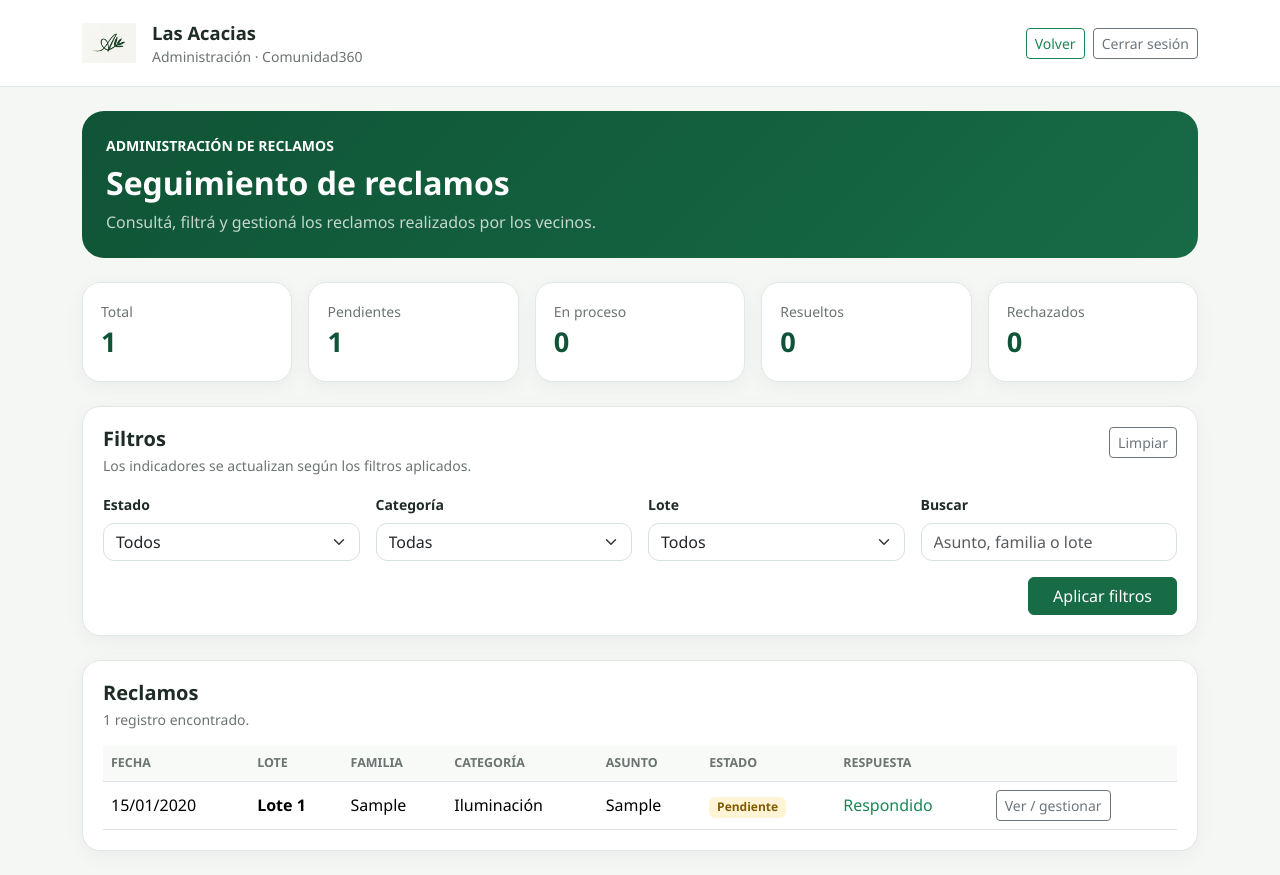
After one commit to rodrigocesantiago-arg/LasAcaciasHudson, a Django app: page /administracion/reclamos/ in a window 1280 px wide. The commit adds this page. Run offline with Django 5.2, Linux system fonts and the light colour scheme; a user stored in the database is signed in; tables that the repository leaves empty hold one stand-in row (values such as "Sample post").

Commit message:
Agregar gestion de reclamos en administracion

```diff
--- /dev/null
+++ b/backend/core/administracion_reclamos_views.py
@@ -0,0 +1,99 @@
+from django.contrib import messages
+from django.db.models import Q
+from django.shortcuts import get_object_or_404, redirect, render
+
+from .administracion_views import superuser_required
+from .models import Lote, Reclamo
+
+
+@superuser_required
+def administracion_reclamos(request):
+    estado = request.GET.get("estado", "").strip()
+    categoria = request.GET.get("categoria", "").strip()
+    lote_id = request.GET.get("lote", "").strip()
+    q = request.GET.get("q", "").strip()
+
+    reclamos = Reclamo.objects.select_related("lote").all()
+
+    if estado in dict(Reclamo.ESTADOS):
+        reclamos = reclamos.filter(estado=estado)
+    else:
+        estado = ""
+
+    if categoria in dict(Reclamo.CATEGORIAS):
+        reclamos = reclamos.filter(categoria=categoria)
+    else:
+        categoria = ""
+
+    if lote_id.isdigit():
+        reclamos = reclamos.filter(lote_id=int(lote_id))
+    else:
+        lote_id = ""
+
+    if q:
+        filtro = (
+            Q(asunto__icontains=q)
+            | Q(descripcion__icontains=q)
+            | Q(respuesta_administracion__icontains=q)
+            | Q(lote__apellido_familia__icontains=q)
+        )
+        if q.isdigit():
+            filtro |= Q(lote__numero=int(q))
+        reclamos = reclamos.filter(filtro)
+
+    reclamos = reclamos.order_by("-fecha_creacion")
+
+    return render(
+        request,
+        "core/administracion_reclamos.html",
+        {
+            "reclamos": reclamos,
+            "lotes": Lote.objects.filter(activo=True).order_by("numero"),
+            "estados": Reclamo.ESTADOS,
+            "categorias": Reclamo.CATEGORIAS,
+            "filtros": {
+                "estado": estado,
+                "categoria": categoria,
+                "lote": int(lote_id) if lote_id else "",
+                "q": q,
+            },
+            "total": reclamos.count(),
+            "pendientes": reclamos.filter(estado="pendiente").count(),
+            "en_proceso": reclamos.filter(estado="en_proceso").count(),
+            "resueltos": reclamos.filter(estado="resuelto").count(),
+            "rechazados": reclamos.filter(estado="rechazado").count(),
+        },
+    )
+
+
+@superuser_required
+def administracion_reclamo_detalle(request, reclamo_id):
+    reclamo = get_object_or_404(
+        Reclamo.objects.select_related("lote"),
+        pk=reclamo_id,
+    )
+
+    if request.method == "POST":
+        estado = request.POST.get("estado", "").strip()
+        respuesta = request.POST.get("respuesta_administracion", "").strip()
+
+        if estado not in dict(Reclamo.ESTADOS):
+            messages.error(request, "El estado seleccionado no es válido.")
+        else:
+            reclamo.estado = estado
+            reclamo.respuesta_administracion = respuesta
+            reclamo.save()
+            messages.success(request, "Reclamo actualizado correctamente.")
+            return redirect(
+                "administracion_reclamo_detalle",
+                reclamo_id=reclamo.id,
+            )
+
+    return render(
+        request,
+        "core/administracion_reclamo_detalle.html",
+        {
+            "reclamo": reclamo,
+            "estados": Reclamo.ESTADOS,
+        },
+    )
--- a/backend/core/templates/core/administracion_dashboard.html
+++ b/backend/core/templates/core/administracion_dashboard.html
@@ -37,7 +37,7 @@ body{background:var(--bg);color:var(--tx);font-family:"Segoe UI",Arial,sans-seri
 <h2 class="h5 fw-bold mb-3">Gestión</h2><div class="row g-3 mb-4">
 <div class="col-md-6 col-xl-3"><a class="action" href="/admin/core/lote/"><div class="icon">🏠</div><div class="at">Lotes y familias</div><div class="muted small mt-1">Datos de lotes e integrantes.</div></a></div>
 <div class="col-md-6 col-xl-3"><a class="action" href="/admin/core/solicitudmodificacionfamilia/"><div class="icon">👨‍👩‍👧‍👦</div><div class="at">Solicitudes familiares</div><div class="muted small mt-1">Altas, bajas y modificaciones.</div></a></div>
-<div class="col-md-6 col-xl-3"><a class="action" href="/admin/core/reclamo/"><div class="icon">📝</div><div class="at">Reclamos</div><div class="muted small mt-1">Seguimiento y respuestas.</div></a></div>
+<div class="col-md-6 col-xl-3"><a class="action" href="{% url 'administracion_reclamos' %}"><div class="icon">📝</div><div class="at">Reclamos</div><div class="muted small mt-1">Seguimiento y respuestas.</div></a></div>
 <div class="col-md-6 col-xl-3"><a class="action" href="{% url 'administracion_sum_historial' %}"><div class="icon">📅</div><div class="at">SUM</div><div class="muted small mt-1">Histórico, filtros y seguimiento de reservas.</div></a></div>
 <div class="col-md-6 col-xl-3"><a class="action" href="/admin/core/encomienda/"><div class="icon">📦</div><div class="at">Encomiendas</div><div class="muted small mt-1">Recepción y entregas.</div></a></div>
 <div class="col-md-6 col-xl-3"><a class="action" href="/admin/core/noticia/"><div class="icon">📰</div><div class="at">Noticias</div><div class="muted small mt-1">Publicaciones para vecinos.</div></a></div>
--- /dev/null
+++ b/backend/core/templates/core/administracion_reclamos.html
@@ -0,0 +1,51 @@
+{% load static %}
+<!DOCTYPE html>
+<html lang="es">
+<head>
+<meta charset="UTF-8">
+<meta name="viewport" content="width=device-width, initial-scale=1">
+<title>Reclamos | Administración | Las Acacias</title>
+<link href="https://cdn.jsdelivr.net/npm/bootstrap@5.3.3/dist/css/bootstrap.min.css" rel="stylesheet">
+<style>
+:root{--g:#176b45;--gd:#0f5436;--line:#dfe8e2;--muted:#6b7470;--bg:#f5f7f5}
+body{background:var(--bg);font-family:"Segoe UI",Arial,sans-serif;color:#1f2b25}
+.topbar{background:#fff;border-bottom:1px solid var(--line)}
+.logo{width:54px;height:54px;object-fit:contain}.brand{font-size:1.15rem;font-weight:750}.muted{color:var(--muted)}
+.hero{background:linear-gradient(135deg,var(--gd),var(--g));border-radius:22px;color:#fff;padding:24px}
+.metric,.panel{background:#fff;border:1px solid var(--line);border-radius:18px;box-shadow:0 5px 18px rgba(21,62,43,.05)}
+.metric{padding:18px;height:100%}.metric .n{font-size:1.7rem;font-weight:800;color:var(--gd)}.panel{padding:20px}
+.form-control,.form-select{border-radius:11px;border-color:#d7e2da}.btn-oa{background:var(--g);border-color:var(--g);color:#fff}
+.table-wrap{overflow:auto}.table{min-width:1050px;margin:0}.table th{font-size:.78rem;text-transform:uppercase;color:var(--muted);background:#f8faf8}.table td{vertical-align:middle}
+.s-pendiente{background:#fff4d6;color:#805b00}.s-en_proceso{background:#e8f2ff;color:#285d8f}.s-resuelto{background:#e9f7ee;color:#176b45}.s-rechazado{background:#fdecec;color:#9a2d2d}
+</style>
+</head>
+<body>
+<header class="topbar"><div class="container py-3 d-flex justify-content-between align-items-center gap-3">
+<div class="d-flex align-items-center gap-3"><img src="{% static 'core/img/las_acacias_logo.png' %}" class="logo" alt="Las Acacias"><div><div class="brand">Las Acacias</div><div class="muted small">Administración · Comunidad360</div></div></div>
+<div class="d-flex gap-2"><a href="{% url 'administracion_dashboard' %}" class="btn btn-sm btn-outline-success">Volver</a><a href="{% url 'logout' %}" class="btn btn-sm btn-outline-secondary">Cerrar sesión</a></div>
+</div></header>
+<main class="container py-4">
+<section class="hero mb-4"><div class="small text-uppercase fw-semibold mb-2">Administración de reclamos</div><h1 class="h2 fw-bold mb-2">Seguimiento de reclamos</h1><p class="mb-0 opacity-75">Consultá, filtrá y gestioná los reclamos realizados por los vecinos.</p></section>
+<div class="row g-3 mb-4">
+<div class="col-6 col-lg"><div class="metric"><div class="muted small">Total</div><div class="n">{{ total }}</div></div></div>
+<div class="col-6 col-lg"><div class="metric"><div class="muted small">Pendientes</div><div class="n">{{ pendientes }}</div></div></div>
+<div class="col-6 col-lg"><div class="metric"><div class="muted small">En proceso</div><div class="n">{{ en_proceso }}</div></div></div>
+<div class="col-6 col-lg"><div class="metric"><div class="muted small">Resueltos</div><div class="n">{{ resueltos }}</div></div></div>
+<div class="col-12 col-lg"><div class="metric"><div class="muted small">Rechazados</div><div class="n">{{ rechazados }}</div></div></div>
+</div>
+<section class="panel mb-4">
+<div class="d-flex justify-content-between gap-2 mb-3"><div><h2 class="h5 fw-bold mb-1">Filtros</h2><div class="muted small">Los indicadores se actualizan según los filtros aplicados.</div></div><a href="{% url 'administracion_reclamos' %}" class="btn btn-sm btn-outline-secondary align-self-start">Limpiar</a></div>
+<form method="get" class="row g-3">
+<div class="col-md-3"><label class="form-label small fw-semibold">Estado</label><select name="estado" class="form-select"><option value="">Todos</option>{% for v,n in estados %}<option value="{{ v }}" {% if filtros.estado == v %}selected{% endif %}>{{ n }}</option>{% endfor %}</select></div>
+<div class="col-md-3"><label class="form-label small fw-semibold">Categoría</label><select name="categoria" class="form-select"><option value="">Todas</option>{% for v,n in categorias %}<option value="{{ v }}" {% if filtros.categoria == v %}selected{% endif %}>{{ n }}</option>{% endfor %}</select></div>
+<div class="col-md-3"><label class="form-label small fw-semibold">Lote</label><select name="lote" class="form-select"><option value="">Todos</option>{% for lote in lotes %}<option value="{{ lote.id }}" {% if filtros.lote == lote.id %}selected{% endif %}>Lote {{ lote.numero }}</option>{% endfor %}</select></div>
+<div class="col-md-3"><label class="form-label small fw-semibold">Buscar</label><input name="q" value="{{ filtros.q }}" class="form-control" placeholder="Asunto, familia o lote"></div>
+<div class="col-12 d-grid d-md-flex justify-content-md-end"><button class="btn btn-oa px-4">Aplicar filtros</button></div>
+</form></section>
+<section class="panel"><div class="mb-3"><h2 class="h5 fw-bold mb-1">Reclamos</h2><div class="muted small">{{ total }} registro{{ total|pluralize }} encontrado{{ total|pluralize }}.</div></div>
+<div class="table-wrap"><table class="table"><thead><tr><th>Fecha</th><th>Lote</th><th>Familia</th><th>Categoría</th><th>Asunto</th><th>Estado</th><th>Respuesta</th><th></th></tr></thead><tbody>
+{% for r in reclamos %}
+<tr><td>{{ r.fecha_creacion|date:"d/m/Y" }}</td><td class="fw-semibold">Lote {{ r.lote.numero }}</td><td>{{ r.lote.apellido_familia }}</td><td>{{ r.get_categoria_display }}</td><td>{{ r.asunto }}</td><td><span class="badge s-{{ r.estado }}">{{ r.get_estado_display }}</span></td><td>{% if r.respuesta_administracion %}<span class="text-success">Respondido</span>{% else %}<span class="muted">Sin respuesta</span>{% endif %}</td><td><a href="{% url 'administracion_reclamo_detalle' r.id %}" class="btn btn-sm btn-outline-secondary">Ver / gestionar</a></td></tr>
+{% empty %}<tr><td colspan="8" class="text-center py-5 muted">No hay reclamos que coincidan con los filtros.</td></tr>{% endfor %}
+</tbody></table></div></section>
+</main></body></html>
--- a/backend/core/urls.py
+++ b/backend/core/urls.py
@@ -4,6 +4,7 @@ from . import views
 from . import password_reset_views
 from . import administracion_views
 from . import administracion_sum_views
+from . import administracion_reclamos_views
 
 
 urlpatterns = [
@@ -256,4 +257,15 @@ urlpatterns = [
         views.logout_view,
         name="logout"
     ),
+
+    path(
+        "administracion/reclamos/",
+        administracion_reclamos_views.administracion_reclamos,
+        name="administracion_reclamos",
+    ),
+    path(
+        "administracion/reclamos/<int:reclamo_id>/",
+        administracion_reclamos_views.administracion_reclamo_detalle,
+        name="administracion_reclamo_detalle",
+    ),
 ]
```
Also changed, not shown: backend/core/templates/core/administracion_reclamo_detalle.html (added, +33 -0 lines).
